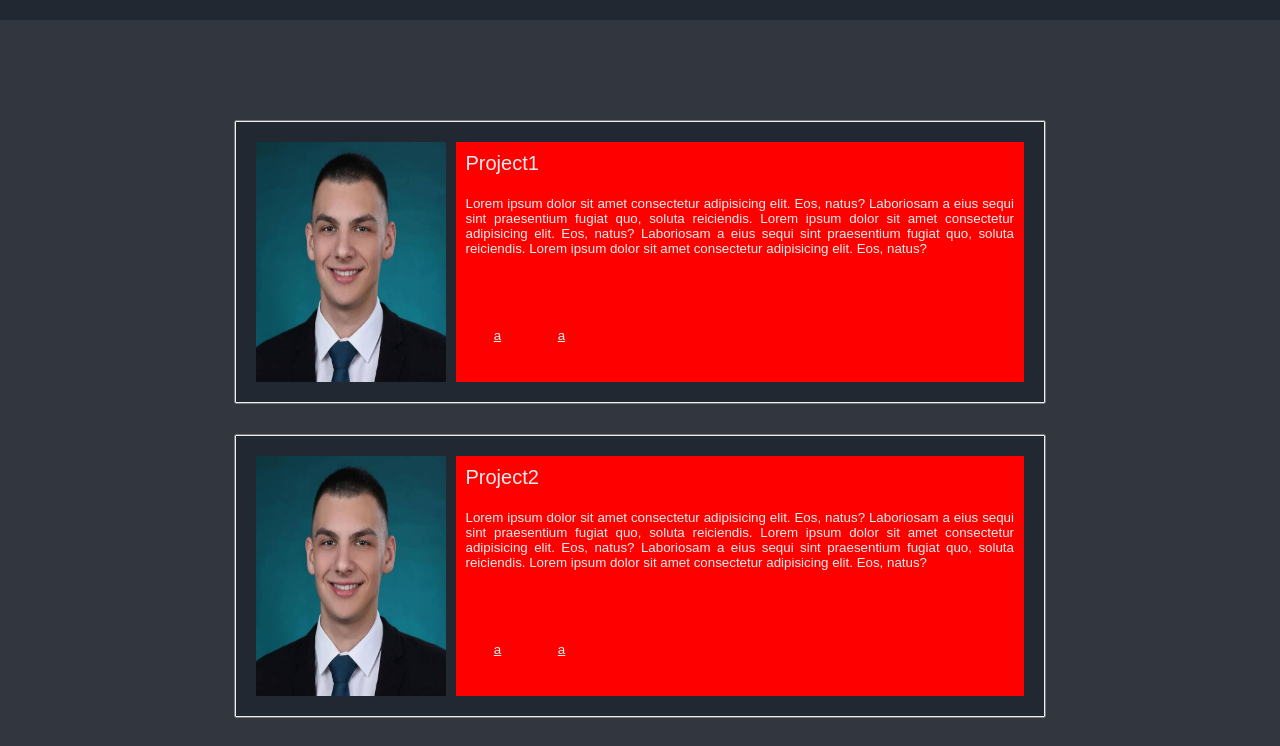
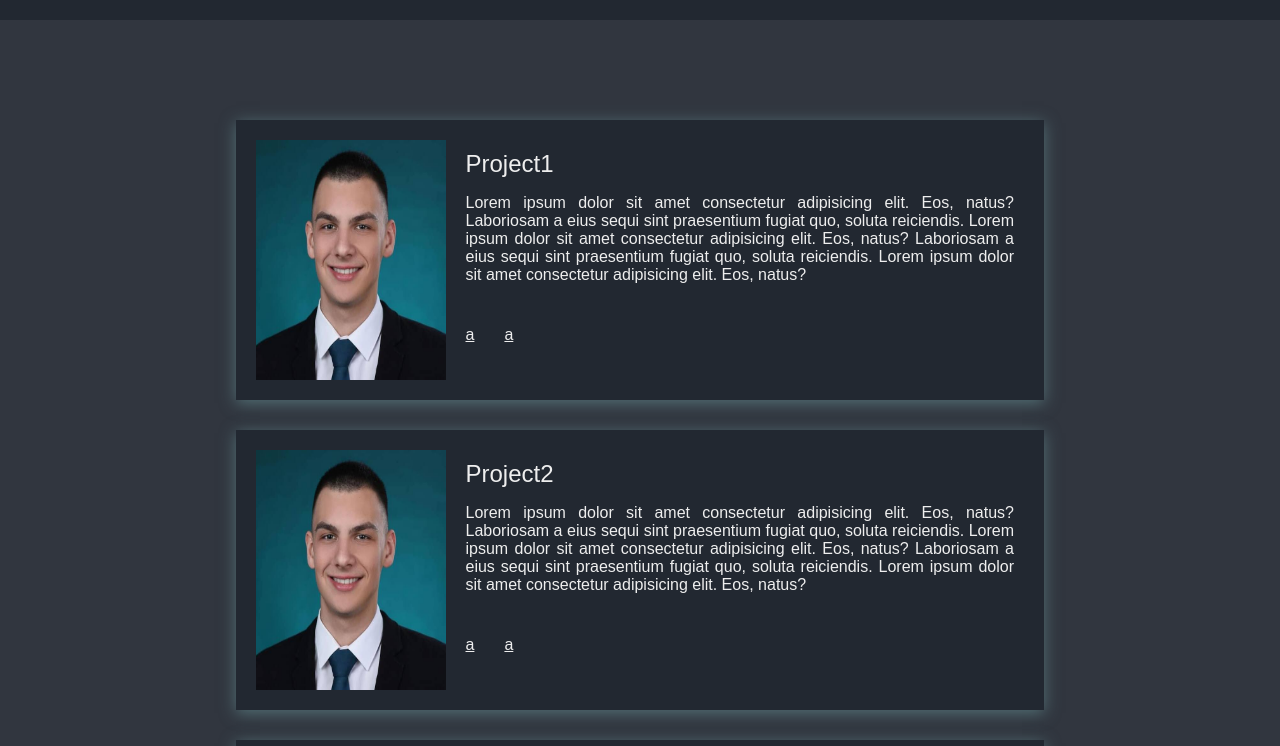
Before and after one commit to teodorSmilevski/personal-portfolio, a React (Vite) app: page / in a window 1280 px wide. Shown: the part 1520-2266 px from the top of the page. Built offline with nearby package versions, Linux system fonts and the light colour scheme.

Commit message:
Changed overlay styling for buttons

```diff
--- a/src/components/ProjectCard.jsx
+++ b/src/components/ProjectCard.jsx
@@ -7,7 +7,7 @@ export default function ProjectCard({
   liveLink,
 }) {
   return (
-    <button>
+    <button id="project-card-btn">
       <div id="project-card">
         <img src={image} key={title} alt={title} />
         <div>
--- a/src/index.css
+++ b/src/index.css
@@ -158,21 +158,30 @@
   display: grid;
   grid-template-columns: 1fr 2fr;
   gap: 10px;
+  font-size: 16px;
 }
 #project-card img {
   width: 100%;
   height: 100%;
 }
 #project-card > div {
-  background-color: red;
   padding: 10px;
   display: grid;
   grid-template-rows: 1fr 3fr 1fr;
 }
 #project-card-links {
   display: flex;
-  justify-content: space-around;
+  justify-content: start;
+  gap: 30px;
   width: 10vw;
+}
+#project-card-btn {
+  border: 0;
+  box-shadow: 0 3px 15px rgba(118, 171, 174, 0.5);
+}
+#project-card-btn:hover {
+  box-shadow: 0 3px 30px rgba(118, 171, 174, 1);
+  background-color: red;
 }
 /* SECTION: MEDIA QUERY */
 /* TODO: media query za navbarot */
```
